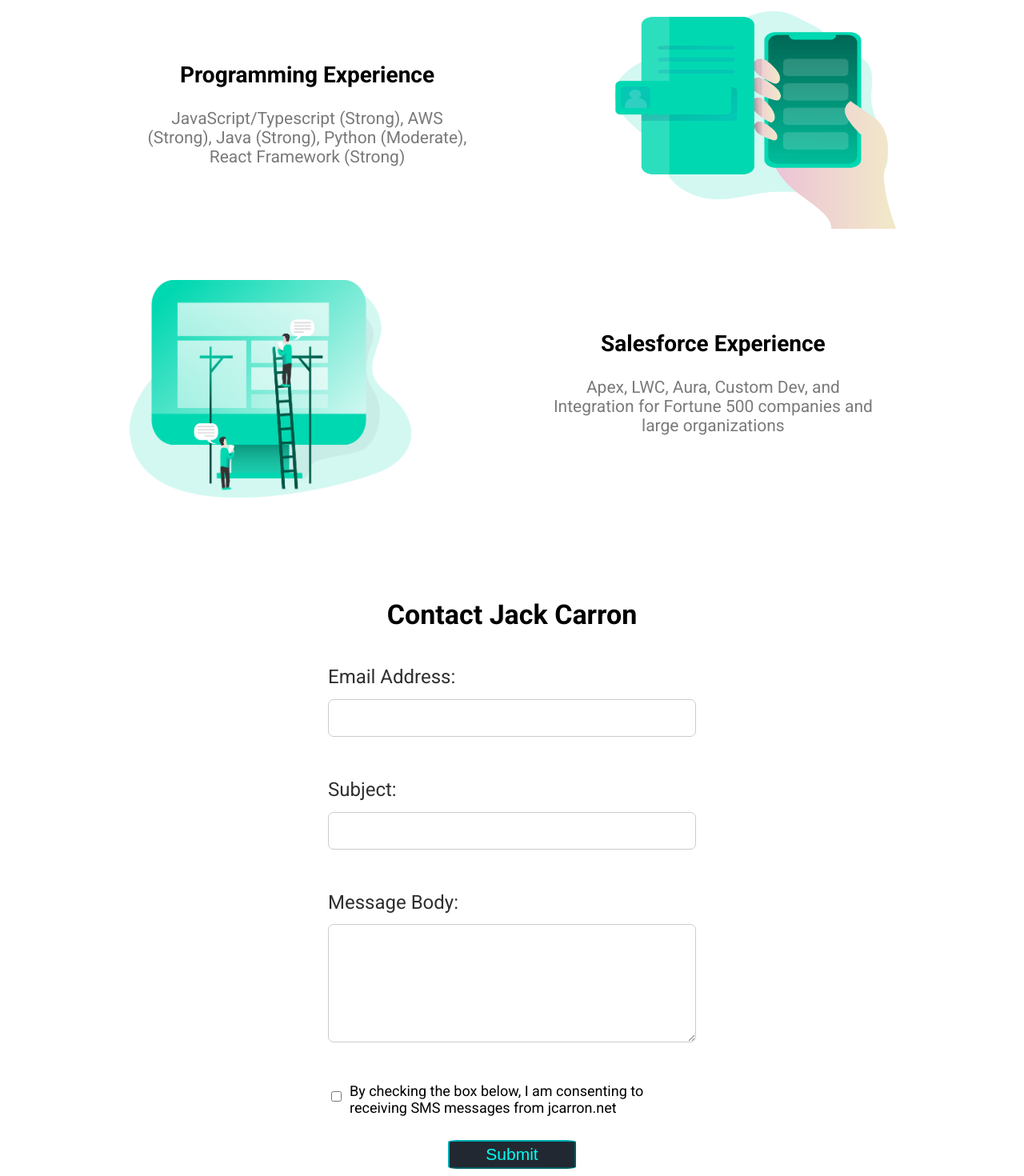
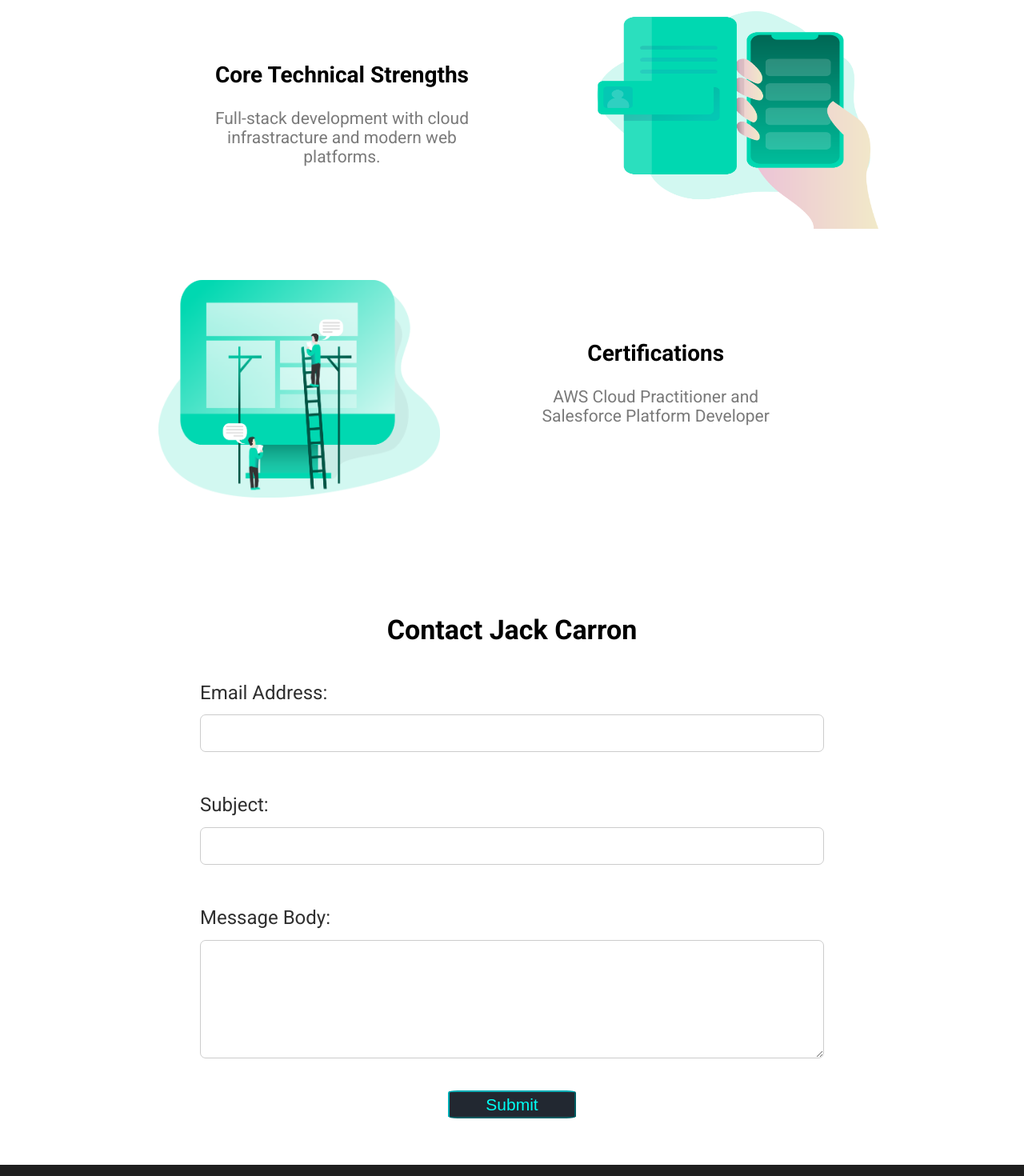
Before and after one commit to JackCarron/jcarron.net, a React (Create React App) app: page / in a window 1280 px wide. Shown: the part 2020-3490 px from the top of the page at 80% size. Built offline with nearby package versions, Linux system fonts and the light colour scheme.

Commit message:
copy and styling polish/tweaks

```diff
--- a/src/components/input/Input.css
+++ b/src/components/input/Input.css
@@ -3,10 +3,11 @@
 .input-container {
     display: flex;
     flex-direction: column;
-    align-items: flex-start; /* Left-aligned */
-    max-width: 500px; /* Adjust the maximum width as needed */
-    margin: 0 auto; /* Center horizontally */
-    padding: 20px; /* Add padding for spacing */
+    align-items: flex-start;
+    width: 100%;
+    max-width: 780px;
+    margin: 0 auto;
+    padding: 20px 0;
   }
 
   .contact-label {
@@ -37,13 +38,17 @@
 
   .checkbox-container {
     display: flex;
-    align-items: center;
+    align-items: flex-start;
+    gap: 12px;
+    width: 100%;
   }
 
   .contact-checkbox {
-    margin-right: 10px; /* Adjust the spacing between checkbox and label text */
+    margin-top: 4px;
+    margin-right: 0;
   }
 
   .checkbox-label {
-    font-size: 18px; /* Adjust the label font size for checkboxes */
+    font-size: 18px;
+    line-height: 1.5;
   }
--- a/src/containers/homepage/contactSection.css
+++ b/src/containers/homepage/contactSection.css
@@ -5,11 +5,15 @@
     flex-wrap: wrap;
     justify-content: center;
     align-items: center;
-    padding: 1.8em;
+    padding: 3rem 2rem;
   }
 
   .contact-form {
-    max-width: 500px;
+    width: min(100%, 780px);
+  }
+
+  .form-fields {
+    width: 100%;
   }
 
   .submit-button {
@@ -32,7 +36,11 @@
   }
 
   @media screen and (max-width: 480px) {
+    .contact-container {
+      padding: 1.8em;
+    }
+
     .contact-form {
-      max-width: 100%;
+      width: 100%;
     }
   }
--- a/src/containers/homepage/contactSection.jsx
+++ b/src/containers/homepage/contactSection.jsx
@@ -69,7 +69,7 @@ export class ContactSection extends React.Component {
         <SectionTitle style={{ alignItems: 'center' }}>
           Contact Jack Carron
         </SectionTitle>
-        <form className="contact-form" style={{ maxWidth: '500px' }}>
+        <form className="contact-form">
           <div className="form-fields">
             <Input
               label="Email Address:"
@@ -94,12 +94,6 @@ export class ContactSection extends React.Component {
               value={this.state.body}
               onChange={this.handleInputChange}
             ></Input>
-            <Input
-              type="checkbox"
-              name="optIn"
-              label="By checking the box below, I am consenting to receiving SMS messages from jcarron.net"
-              onChange={this.handleInputChange}
-            ></Input>
             <div className="submit-button-container">
               <button
                 type="button"
--- a/src/containers/homepage/servicesSection.css
+++ b/src/containers/homepage/servicesSection.css
@@ -11,6 +11,7 @@
 
     @media screen and (max-width: 480px) {
       width: 60%;
+      max-height:250px
     }
   }
 
--- a/src/containers/homepage/servicesSection.jsx
+++ b/src/containers/homepage/servicesSection.jsx
@@ -18,27 +18,27 @@ export function ServicesSection(props) {
       <img className="headshot-img" src={ProfessionalImg} alt="Jack Carron" />
       <div className="margin"></div>
       <h2>Software Engineer</h2>
-      <p>Offering State-of-the-Art Solutions for Present-Day Challenges</p>
+      <p>Engineering modern solutions for complex challenges.</p>
       <div className="margin"></div>
       <OurService
         title="Amazon Web Services"
-        description="Software Development Engineer, Global Demand Operations, Java, React, Native AWS"
+        description="Software Dev Engineer II, Building marketing automation software."
         imgUrl={Service4Img}
       />
       <OurService
         title="Deloitte Consulting"
-        description="Solution Analyst/Software Engineer, Salesforce Development, Data Scripting, and React Development"
+        description="Delivered enterprise Salesforce and React solutions."
         imgUrl={Service3Img}
         isReversed
       />
       <OurService
-        title="Programming Experience"
-        description="JavaScript/Typescript (Strong), AWS (Strong), Java (Strong), Python (Moderate), React Framework (Strong)"
+        title="Core Technical Strengths"
+        description="Full-stack development with cloud infrastracture and modern web platforms."
         imgUrl={Service2Img}
       />
       <OurService
-        title="Salesforce Experience"
-        description="Apex, LWC, Aura, Custom Dev, and Integration for Fortune 500 companies and large organizations"
+        title="Certifications"
+        description="AWS Cloud Practitioner and Salesforce Platform Developer"
         imgUrl={Service1Img}
         isReversed
       />
```
